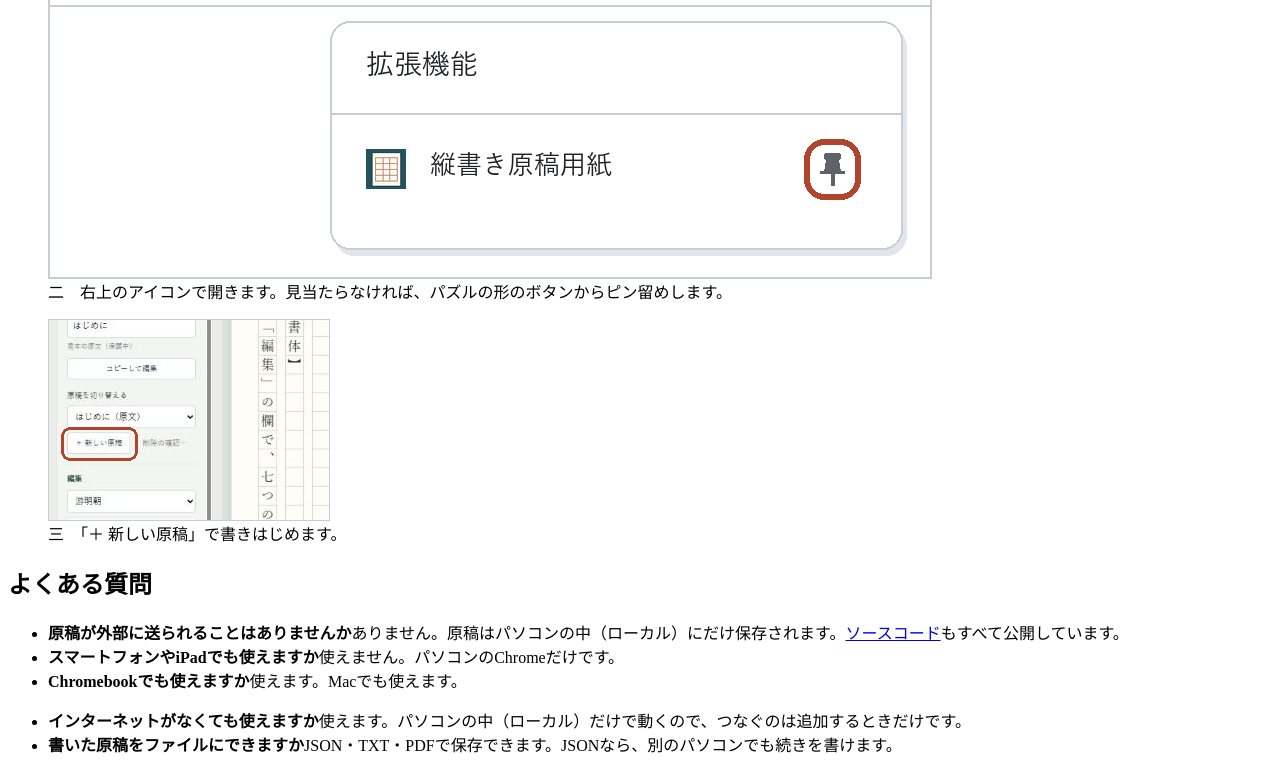
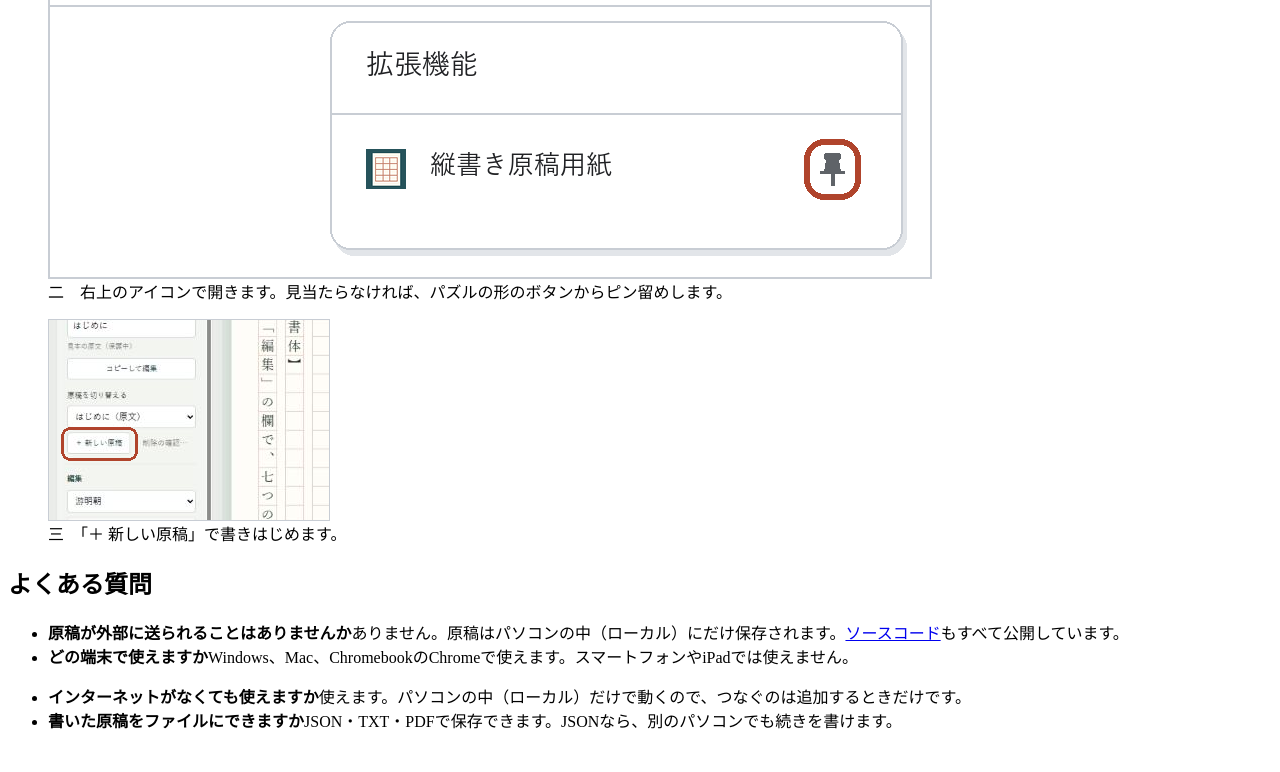
Before and after one commit to nari4D/tategaki-genko, a website: page site/pages/index.html in a window 1280 px wide. Shown: the part 2805-3577 px from the top of the page. After the commit the page ends 3553 px from the top, so only its background shows below. Drawn offline with Linux system fonts and the light colour scheme; files whose address does not match are found by name.

Commit message:
site: a blank column before each FAQ question; one question for devices

```diff
--- a/site/pages/index.html
+++ b/site/pages/index.html
@@ -77,8 +77,7 @@
       <h2>よくある質問</h2>
       <ul class="plain faq">
         <li><b class="key">原稿が外部に送られることはありませんか</b>ありません。原稿はパソコンの中（ローカル）にだけ保存されます。<a href="source/index.html">ソースコード</a>もすべて公開しています。</li>
-        <li><b class="key">スマートフォンやiPadでも使えますか</b>使えません。パソコンのChromeだけです。</li>
-        <li><b class="key">Chromebookでも使えますか</b>使えます。Macでも使えます。</li>
+        <li><b class="key">どの端末で使えますか</b>Windows、Mac、ChromebookのChromeで使えます。スマートフォンやiPadでは使えません。</li>
       </ul>
     </section>
     <section class="spread">
--- a/site/style.css
+++ b/site/style.css
@@ -94,7 +94,7 @@ ol > li::before { counter-increment: item; content: counter(item, cjk-decimal) "
 .qa > li { padding-inline-start: 1em; margin-block-end: var(--lh); }
 /* No empty column after the last item of a section. */
 .hang > li:last-child, .qa > li:last-child { margin-block-end: 0; }
-.pages > .spread:not(:last-child) :is(.hang, .qa, .steps) > li:last-child { margin-block-end: var(--lh); }
+.pages > .spread:not(:last-child) :is(.hang, .qa, .steps, .faq) > li:last-child { margin-block-end: var(--lh); }
 .qa .key { display: block; margin-inline-start: -1em; }
 /* One-line items run column after column, like a list of specifications. */
 .hang.tight > li, .pages > .spread:not(:last-child) .hang.tight > li:last-child { margin-block-end: 0; }
@@ -104,8 +104,9 @@ ol > li::before { counter-increment: item; content: counter(item, cjk-decimal) "
 /* The hero's button stands in the middle of its column. */
 .hero .buttons { justify-content: center; }
 /* Questions: the question in vermilion on its own column, the answer from the
-   next column, one square down; no blank column between questions. */
-.faq > li { padding-inline-start: 1em; }
+   next column, one square down; a blank column before each question. */
+.faq > li { padding-inline-start: 1em; margin-block-end: var(--lh); }
+.faq > li:last-child { margin-block-end: 0; }
 .faq .key { display: block; margin-inline-start: -1em; }
 /* A section made only of pictures: its title stands on the page itself, set
    vertically like the captions, with no sheet of manuscript paper. */
@@ -257,7 +258,7 @@ footer { padding: 0 calc(var(--rail) + 32px) 48px 32px; }
   .pages > .spread { display: block; margin: 0; border: 0; box-shadow: none; }
   .pages > .spread + .spread { border-top: 1px solid var(--rule); }
   .pages > .spread + .spread > h2:first-child { margin-block-start: 0; }
-  .pages > .spread:not(:last-child) :is(.hang, .qa, .steps) > li:last-child { margin-block-end: 0; }
+  .pages > .spread:not(:last-child) :is(.hang, .qa, .steps, .faq) > li:last-child { margin-block-end: 0; }
   h2 { font-size: 22px; letter-spacing: .04em; }  /* 18 characters fit one column */
   .lead { font-size: 17px; }
   /* A phone cannot add a Chrome extension, so the hero keeps to its words. */
```
